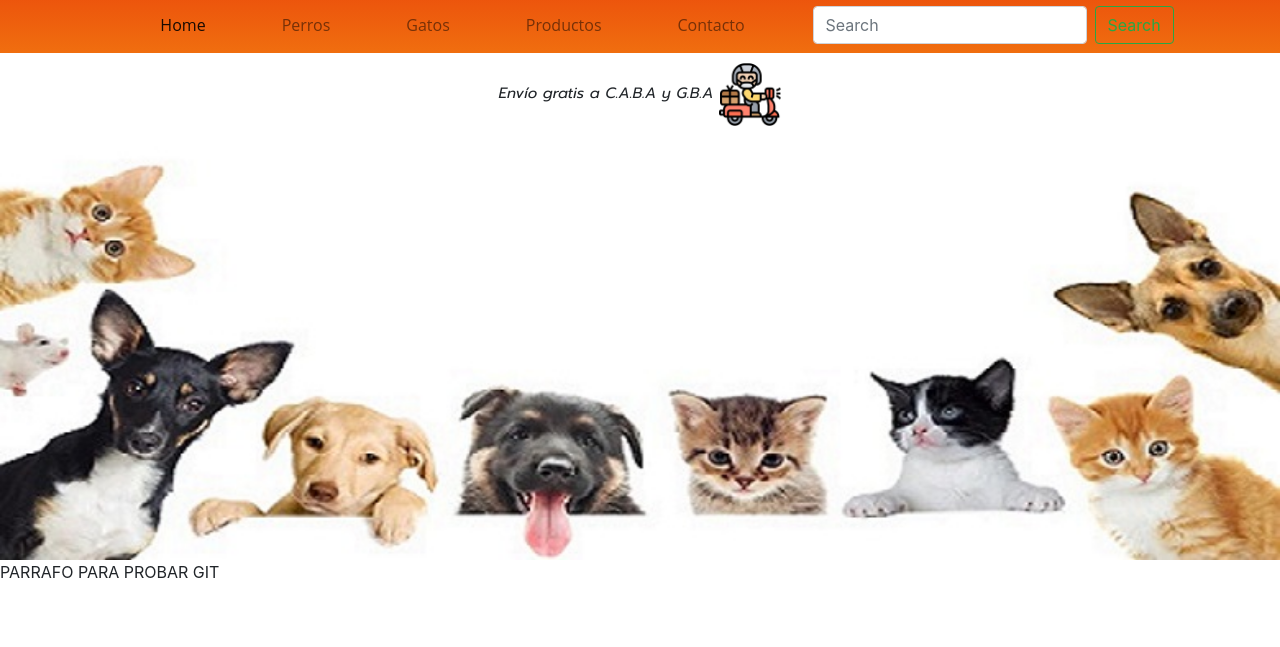
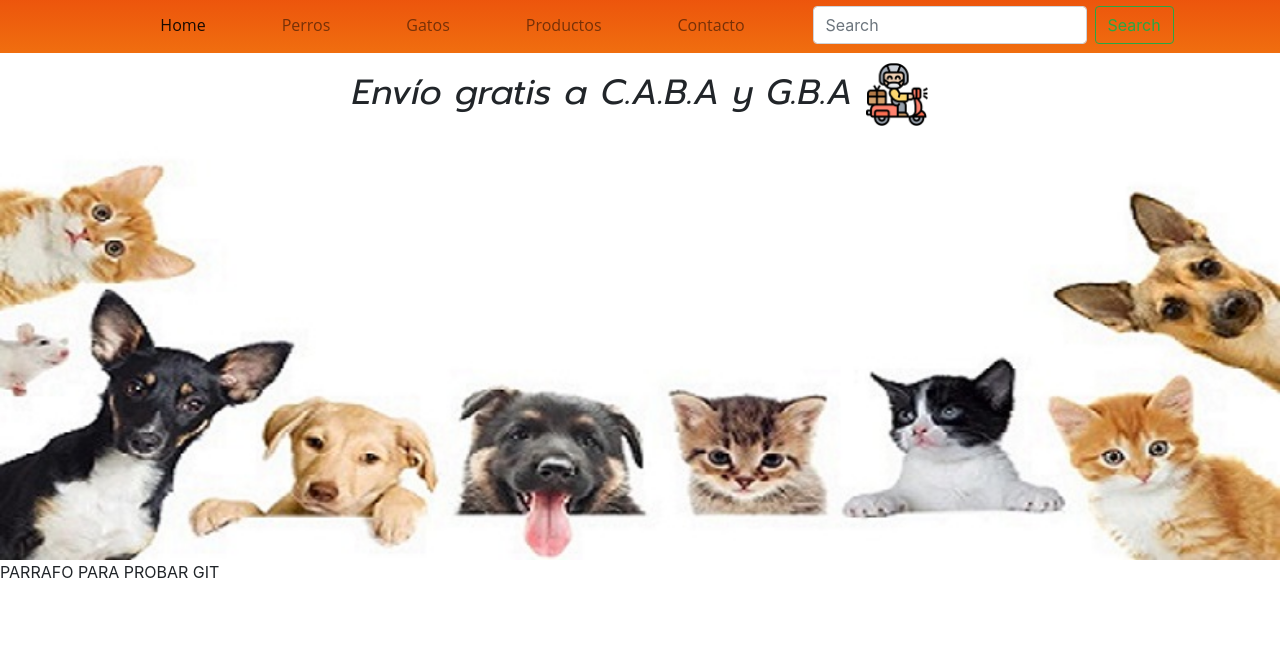
Before and after one commit to Destinycod/mi_repositorio, a website: page index.html in a window 1280 px wide. Shown: the part 148-795 px from the top of the page. Drawn offline with nearby package versions, Linux system fonts and the light colour scheme.

Commit message:
agregando modificaciones

```diff
--- a/scss/_generales.scss
+++ b/scss/_generales.scss
@@ -18,7 +18,7 @@
 }
 
 /* vista mobile */
-@media only screen and (min-width:0px) and (max-width:769px){
+@media only screen and (min-width:0px) and (max-width:999px){
   .header{
     text-align: center;
     .carrito{
@@ -52,13 +52,13 @@
   }
 }
 /* vista desktop */
-@media only screen and (min-width:770px){
+@media only screen and (min-width:1000px){
   .nav-item{
     padding-left: 30px;
     padding-right: 30px;
   }
   .labelCarousel{
-    font-size: 15px;
+    font-size: 35px;
   }
   .form-inline{
     padding-left: 30px;
```
Also changed, not shown: pages/perros.html (+1 -1 lines), css/estilo.css, img/instagram - reduced.png (added).
